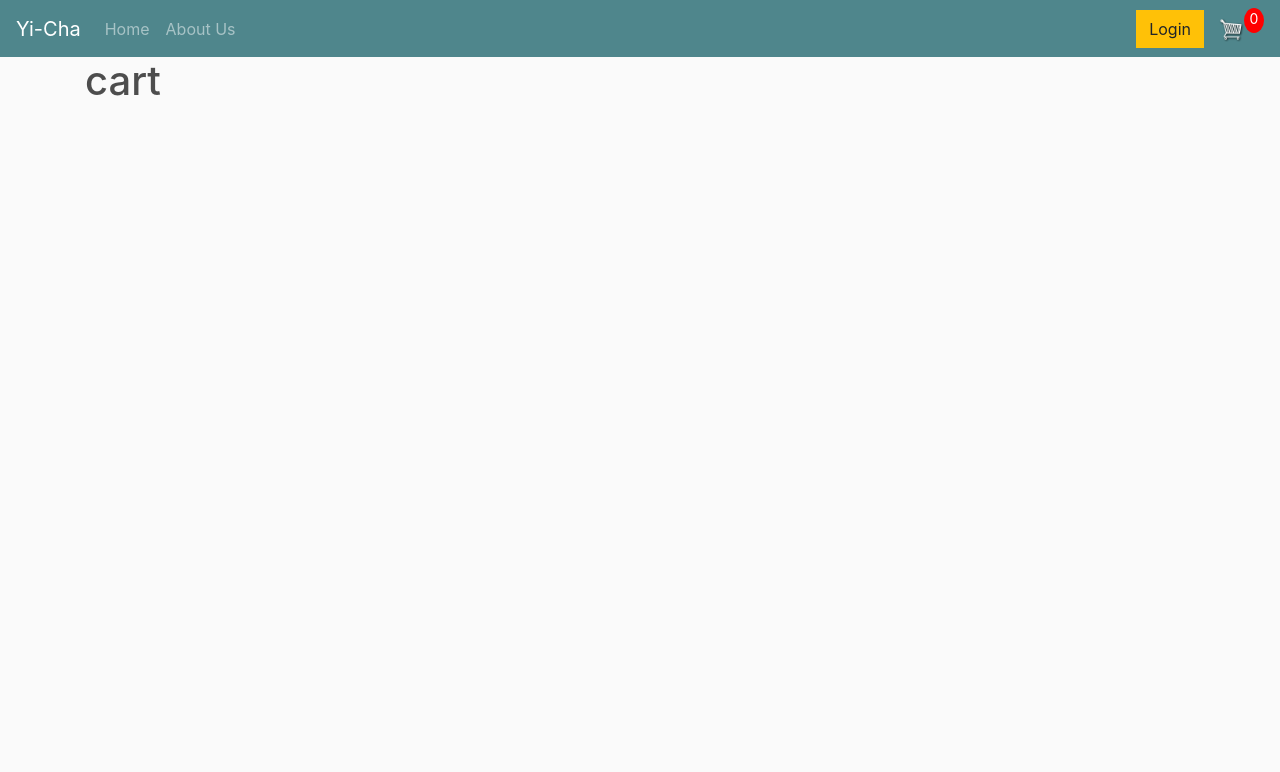
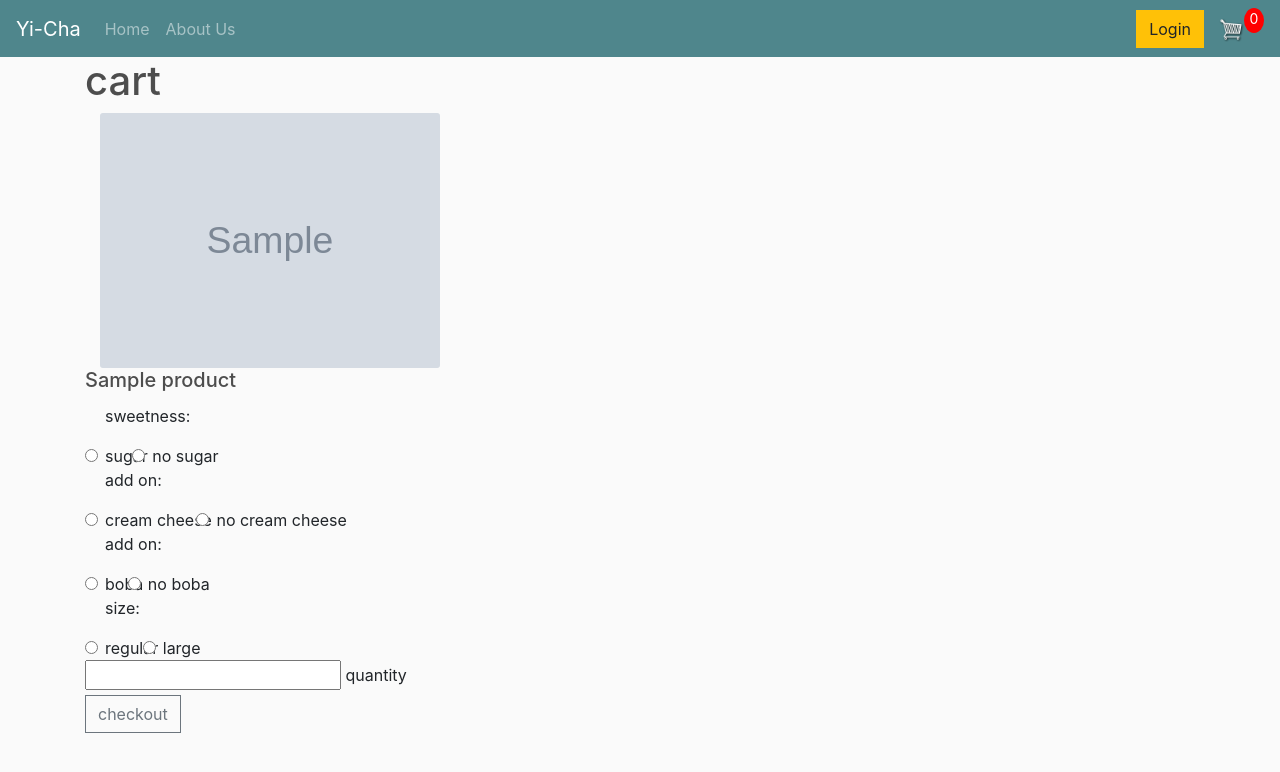
Before and after one commit to philipyap/p4-Yi-Cha, a Django app: template main_app/templates/cart.html in a window 1280 px wide. Shown: the top 772 px of the page. Run offline with Django 3.2, Linux system fonts and the light colour scheme; the template is opened without the code that fills it: values that come from a table or form of the project are taken from there, others are empty; tables that the repository leaves empty hold one stand-in row (values such as "Sample post"); grey boxes marked "Sample" are stand-in pictures; some libraries are stand-ins or nearby versions.

Commit message:
[cart.html]add form in cart.html

```diff
--- a/main_app/templates/cart.html
+++ b/main_app/templates/cart.html
@@ -1,5 +1,58 @@
 {% extends 'main.html' %}
 {% load static %}
 {% block content %}
-    <h1>cart</h1>
+<h1>cart</h1>
+
+
+<div class="col-md-4">
+    <img src="{{product.image.url}}" class="card-img" alt="...">
+</div>
+
+<h5 class="card-title">{{product.name}}</h5>
+
+<form action="{% url 'cart:cart_add' product.id %}" method="post">
+
+<form>
+    <div class="form-check">
+        <p>sweetness: </p>
+        <input class="form-check-input" type="radio" name="exampleRadios" id="exampleRadios1" value="option1" >
+        <label class="form-check-label" for="exampleRadios1">sugar</label>
+        <input class="form-check-input" type="radio" name="exampleRadios" id="exampleRadios1" value="option1" >
+        <label class="form-check-label" for="exampleRadios1">no sugar</label>
+    </div>
+</form>
+<form>
+    <div class="form-check">
+        <p>add on:</p>
+        <input class="form-check-input" type="radio" name="exampleRadios" id="exampleRadios1" value="option1" >
+        <label class="form-check-label" for="exampleRadios1">cream cheese</label>
+        <input class="form-check-input" type="radio" name="exampleRadios" id="exampleRadios1" value="option1" >
+        <label class="form-check-label" for="exampleRadios1">no cream cheese</label>
+    </div>
+</form>
+<form>
+    <div class="form-check">
+        <p>add on:</p>
+        <input class="form-check-input" type="radio" name="exampleRadios" id="exampleRadios1" value="option1" >
+        <label class="form-check-label" for="exampleRadios1">boba</label>
+        <input class="form-check-input" type="radio" name="exampleRadios" id="exampleRadios1" value="option1" >
+        <label class="form-check-label" for="exampleRadios1">no boba</label>
+    </div>
+</form>
+<form>
+    <div class="form-check">
+        <p>size: </p>
+        <input class="form-check-input" type="radio" name="exampleRadios" id="exampleRadios1" value="option1" >
+        <label class="form-check-label" for="exampleRadios1">regular</label>
+        <input class="form-check-input" type="radio" name="exampleRadios" id="exampleRadios1" value="option1" >
+        <label class="form-check-label" for="exampleRadios1">large</label>
+    </div>
+</form>
+<form>
+    {% csrf_token %}
+    <input type="text">
+    <label>quantity</label>
+</form>
+<a class="btn btn-outline-secondary add-btn" href="/checkout">checkout</a>
+</form>
 {% endblock %}
--- a/main_app/templates/checkout.html
+++ /dev/null
@@ -1,5 +0,0 @@
-{% extends 'main.html' %}
-{% load static %}
-{% block content %}
-    <h1>checkout</h1>
-{% endblock %}
--- a/main_app/views.py
+++ b/main_app/views.py
@@ -10,7 +10,7 @@ def product_list(request):
     products = Product.objects.filter()
     return render(request, 'home.html', {'categories':categories,'products': products})
 
-def product_details(request, id):
+def product_details(request,id):
   # Calls get() on a given model manager, but it raises Http404 instead of the model’s DoesNotExist exception
   product = get_object_or_404(Product, id=id)
   # goto add_cart_form
```
